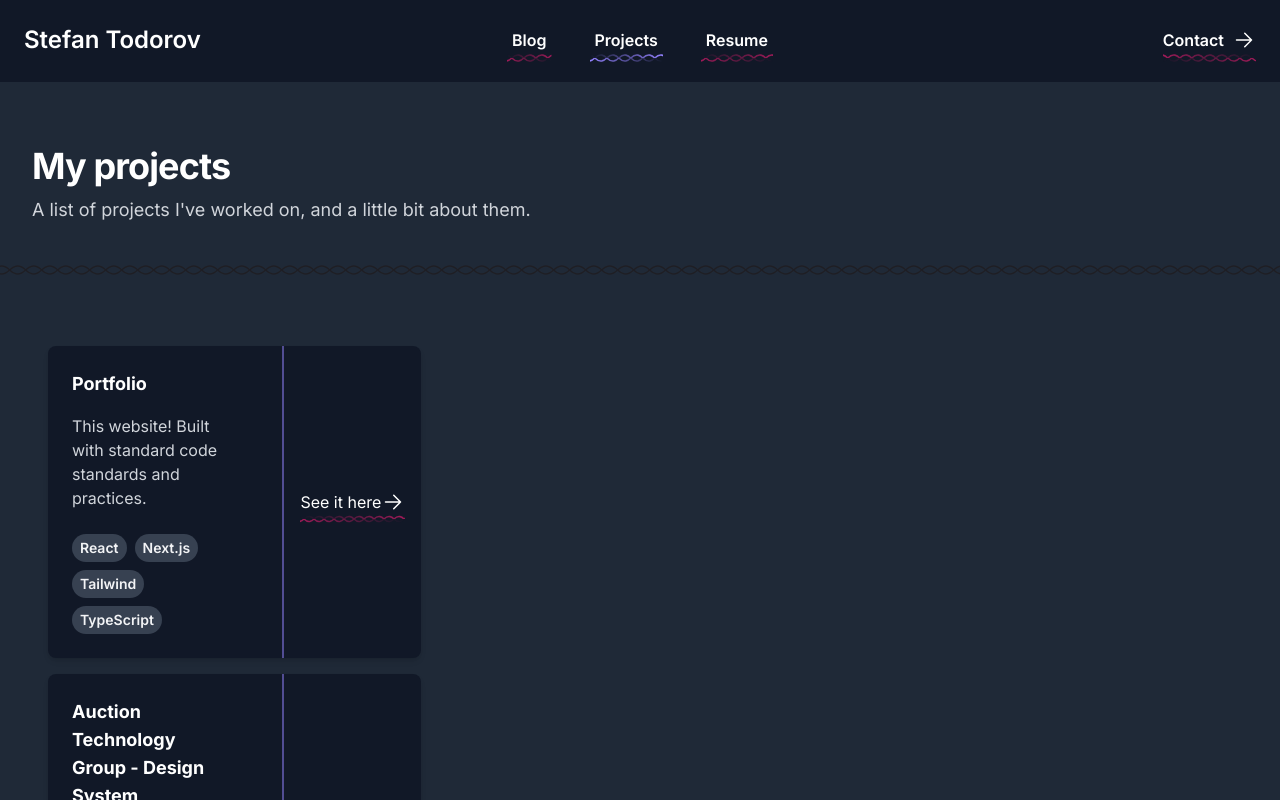
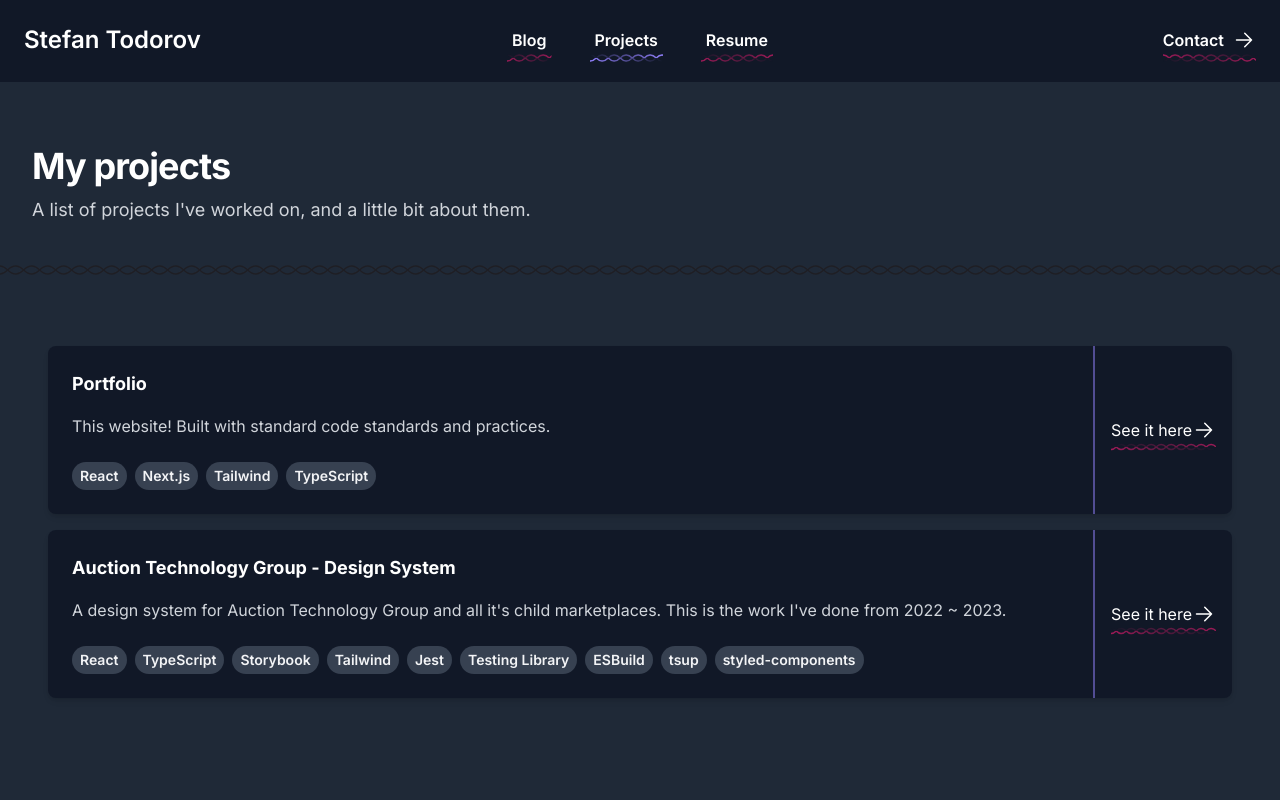
Before and after one commit to coravacav/portfolio, a Next.js app: page /projects in a window 1280 px wide. Shown: the top 800 px of the page. Built offline with nearby package versions, Linux system fonts and the light colour scheme.

Commit message:
fix the website

```diff
--- a/src/app/resume/page.tsx
+++ b/src/app/resume/page.tsx
@@ -1,6 +1,4 @@
 import PageContainer from '@/lib/pageContainer';
-import { pageTop, pageWidth } from '@/styles/pageWidth';
-import clsx from 'clsx';
 
 export default function ProjectsPage() {
     return <PageContainer title="Resume" description="My qualifications and experience."></PageContainer>;
--- a/src/lib/nav.tsx
+++ b/src/lib/nav.tsx
@@ -40,7 +40,7 @@ export default function Nav() {
     const pathName = usePathname();
 
     return (
-        <header className="bg-gray-900 border-b-2 border-b-gray-900">
+        <header className="bg-gray-900 border-b-2 border-b-gray-900 -ml-[calc(100vw-100%)] pl-[calc(100vw-100%)]">
             <nav
                 className={clsx('mx-auto flex items-center justify-between py-6 2xl:py-8', pageWidth)}
                 aria-label="Global"
--- a/src/lib/pageContainer.tsx
+++ b/src/lib/pageContainer.tsx
@@ -24,7 +24,7 @@ export default function PageContainer({ title, description, children }: Props) {
                 style="none"
                 direction="right"
             />
-            <div className="mt-8 lg:mt-20 mx-auto p-4 grid max-w-2xl grid-cols-1 gap-x-8 gap-y-16 lg:mx-0 lg:max-w-none lg:grid-cols-3">
+            <div className="mt-8 lg:mt-20 mx-auto p-4 max-w-2xl gap-x-8 gap-y-16 lg:mx-0 lg:max-w-none lg:grid-cols-3">
                 {children}
             </div>
         </div>
```
